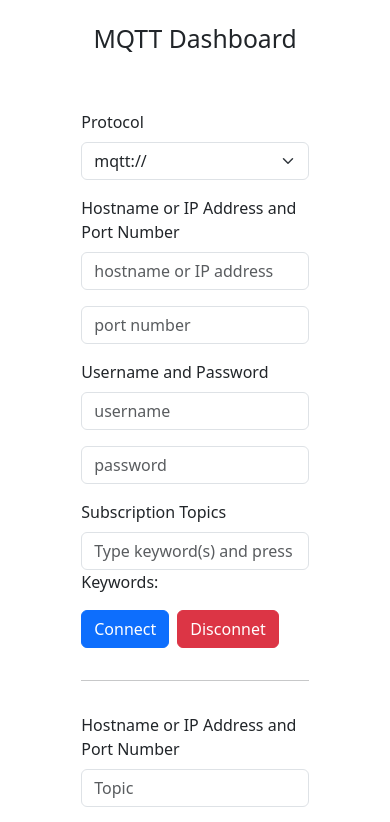
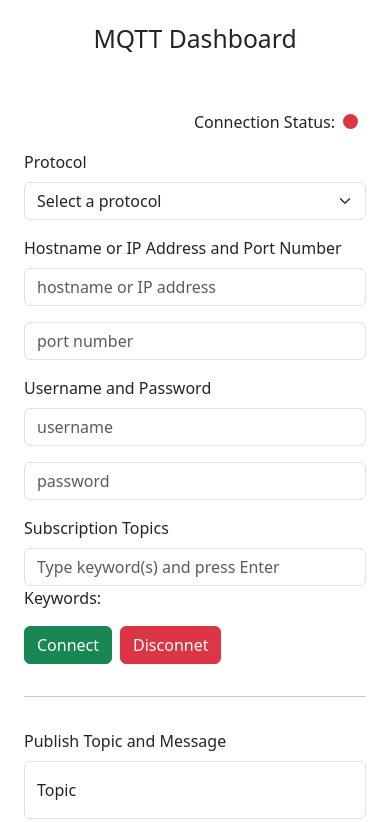
Before and after one commit to ashenJay07/SLT-MQTT-Dashboard, a Next.js app: page / in a window 390 px wide. Shown: the top 822 px of the page. Built offline with nearby package versions, Linux system fonts and the light colour scheme.

Commit message:
Add toast messages.

```diff
--- a/package.json
+++ b/package.json
@@ -12,6 +12,7 @@
     "mqtt": "^4.3.7",
     "next": "13.4.10",
     "react": "18.2.0",
-    "react-dom": "18.2.0"
+    "react-dom": "18.2.0",
+    "react-toastify": "^9.1.3"
   }
 }
--- a/src/app/globals.css
+++ b/src/app/globals.css
@@ -4,10 +4,6 @@ body {
   margin: 0;
 }
 
-div {
-  padding: 0 !important;
-}
-
 a {
   color: inherit;
   text-decoration: none;
--- a/src/app/page.js
+++ b/src/app/page.js
@@ -3,31 +3,132 @@
 import { useState } from "react";
 import KeywordField from "../components/keywordField";
 
+import { ToastContainer, toast } from "react-toastify";
+import "react-toastify/dist/ReactToastify.css";
+
 export default function Home() {
+  const [connectionStatus, setConnectionStatus] = useState(false);
   const [protocol, setProtocol] = useState("");
-  const [hostName, setHostName] = useState("");
+  const [host, setHost] = useState("");
   const [port, setPort] = useState("");
   const [username, setUsername] = useState("");
   const [password, setPassword] = useState("");
   const [keywords, setKeywords] = useState([]);
+  const [publishTopic, setPublishTopic] = useState("");
+  const [publishMessage, setPublishMessage] = useState("");
 
   const [mqttService, setMqttService] = useState(null);
+
+  const notify = (msg) => {};
 
   const handleFormSubmission = (e) => {
     e.preventDefault();
   };
 
   const connectToMQTT = async () => {
-    const hostAddress = `${hostName}:${port}`;
-    console.log(hostAddress);
+    try {
+      const response = await fetch(
+        `${process.env.NEXT_PUBLIC_MQTT_BACKEND_URL}/api/mqtt/connect`,
+        {
+          method: "POST",
+          headers: {
+            "Content-Type": "application/json",
+          },
+          body: JSON.stringify({
+            protocol,
+            host,
+            port,
+            username,
+            password,
+          }),
+        }
+      );
+
+      const result = await response.json();
+
+      if (result) {
+        setConnectionStatus(result);
+        notify(
+          toast.success("Connected to MQTT broker", {
+            position: "top-center",
+            autoClose: 1500,
+            hideProgressBar: false,
+            closeOnClick: true,
+            pauseOnHover: true,
+            draggable: true,
+            progress: undefined,
+            theme: "light",
+          })
+        );
+        console.log("Connection Successful");
+      }
+    } catch (error) {}
   };
 
-  const handleDisconnection = async () => {};
+  const handleDisconnection = async () => {
+    try {
+      const response = await fetch(
+        `${process.env.NEXT_PUBLIC_MQTT_BACKEND_URL}/api/mqtt/disconnect`,
+        { method: "POST" }
+      );
 
-  console.log(protocol, hostName, port, username, password, keywords);
+      const result = await response.json();
+      if (!result) {
+        notify(
+          toast.error("Disconnecting from MQTT broker", {
+            position: "top-center",
+            autoClose: 1500,
+            hideProgressBar: false,
+            closeOnClick: true,
+            pauseOnHover: true,
+            draggable: true,
+            progress: undefined,
+            theme: "light",
+          })
+        );
+      }
+      setConnectionStatus(result);
+    } catch (error) {}
+  };
+
+  const handlePublishMessage = async () => {
+    try {
+      const response = await fetch(
+        `${process.env.NEXT_PUBLIC_MQTT_BACKEND_URL}/api/mqtt/publish`,
+        {
+          method: "POST",
+          headers: {
+            "Content-Type": "application/json",
+          },
+          body: JSON.stringify({
+            topic: publishTopic,
+            message: publishMessage,
+          }),
+        }
+      );
+
+      if (response.ok) {
+        notify(
+          toast.success("Message published successfully", {
+            position: "top-center",
+            autoClose: 1500,
+            hideProgressBar: false,
+            closeOnClick: true,
+            pauseOnHover: true,
+            draggable: true,
+            progress: undefined,
+            theme: "light",
+          })
+        );
+      }
+    } catch (error) {}
+  };
+
+  console.log(publishTopic, publishMessage);
 
   return (
     <>
+      <ToastContainer />
       <div className="container-fluid">
         <div className="container pt-4">
           <div className="text-center">
@@ -35,25 +136,38 @@ export default function Home() {
           </div>
 
           <div>
-            <div className="col-7 pt-5 mx-auto">
+            <div className="col-12 col-sm-7 pt-5 mx-auto d-flex justify-content-end">
+              <div className="d-flex align-items-center">
+                Connection Status:
+                <span
+                  className={`mx-2 ${
+                    connectionStatus ? "bg-success" : "bg-danger"
+                  }`}
+                  style={{
+                    borderRadius: "50%",
+                    width: 15,
+                    height: 15,
+                    display: "inline-block",
+                  }}
+                ></span>
+              </div>
+            </div>
+            <div className="col-12 col-sm-7 pt-3 mx-auto">
               <form onSubmit={handleFormSubmission}>
                 <div className="mb-3">
-                  <label htmlFor="host" className="form-label">
-                    Protocol
-                  </label>
+                  <label className="form-label">Protocol</label>
                   <select
-                    class="form-select"
+                    className="form-select"
                     aria-label="Default select example"
                     onChange={(e) => setProtocol(e.target.value)}
                   >
-                    <option value="mqtt://" selected>
-                      mqtt://
-                    </option>
+                    <option>Select a protocol</option>
+                    <option value="mqtt://">mqtt://</option>
                     <option value="mqtts://">mqtts://</option>
                   </select>
                 </div>
                 <div className="mb-3">
-                  <label htmlFor="host" className="form-label">
+                  <label className="form-label">
                     Hostname or IP Address and Port Number
                   </label>
                   <input
@@ -62,7 +176,7 @@ export default function Home() {
                     name="host"
                     id="host"
                     placeholder="hostname or IP address"
-                    onChange={(e) => setHostName(e.target.value)}
+                    onChange={(e) => setHost(e.target.value)}
                   />
                 </div>
 
@@ -104,7 +218,7 @@ export default function Home() {
                 <div>
                   <button
                     type="submit"
-                    className="btn btn-primary mr-2"
+                    className="btn btn-success mr-2"
                     onClick={connectToMQTT}
                   >
                     Connect
@@ -120,23 +234,26 @@ export default function Home() {
               </form>
             </div>
 
-            <div className="col-7 mx-auto pt-3">
+            <div className="col-12 col-sm-7 mx-auto pt-3">
               <hr />
             </div>
 
-            <div className="col-7 pt-3 mx-auto">
-              <form>
+            <div className="col-12 col-sm-7 pt-3 mx-auto">
+              <form onSubmit={handleFormSubmission}>
                 <div className="mb-3">
-                  <label htmlFor="exampleInputEmail1" className="form-label">
-                    Hostname or IP Address and Port Number
+                  <label className="form-label">
+                    Publish Topic and Message
                   </label>
-                  <input
-                    type="email"
-                    className="form-control"
-                    id="exampleInputEmail1"
-                    placeholder="Topic"
-                    aria-describedby="emailHelp"
-                  />
+                  <div className="form-floating">
+                    <input
+                      type="text"
+                      className="form-control"
+                      id="exampleInputEmail1s"
+                      placeholder="Topic"
+                      onChange={(e) => setPublishTopic(e.target.value)}
+                    />
+                    <label htmlFor="exampleInputEmail1s">Topic</label>
+                  </div>
                 </div>
 
                 <div className="mb-3 form-floating">
@@ -144,23 +261,28 @@ export default function Home() {
                     className="form-control"
                     placeholder="Message"
                     id="floatingTextarea2"
+                    onChange={(e) => setPublishMessage(e.target.value)}
                     style={{ minHeight: 100 }}
                     defaultValue={""}
                   />
                   <label htmlFor="floatingTextarea2">Message</label>
                 </div>
 
-                <button type="submit" className="btn btn-primary">
+                <button
+                  type="submit"
+                  className="btn btn-primary"
+                  onClick={handlePublishMessage}
+                >
                   Publish
                 </button>
               </form>
             </div>
 
-            <div className="col-7 mx-auto pt-3">
+            <div className="col-12 col-sm-7 mx-auto pt-3">
               <hr />
             </div>
 
-            <div className="col-7 mx-auto pt-3 pb-5">
+            <div className="col-12 col-sm-7 mx-auto pt-3 pb-5">
               <div className="mb-3">
                 <textarea
                   className="form-control"
```
Also changed, not shown: 1 other file (tests, documents, lock files or other folders).
